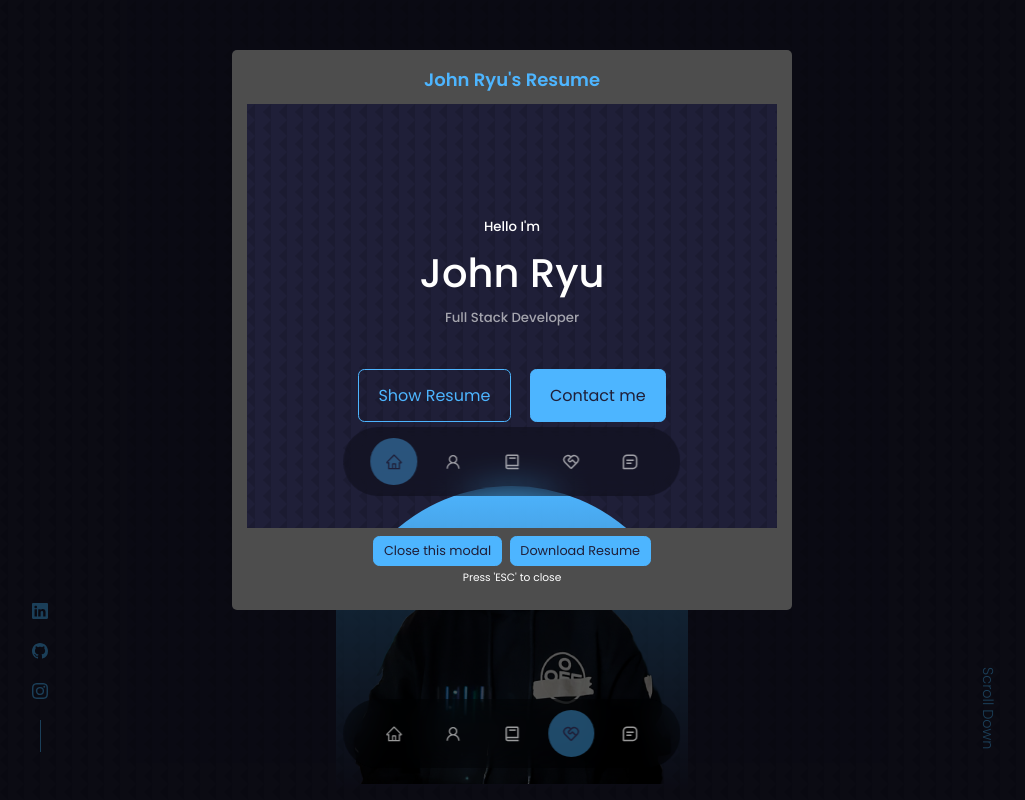
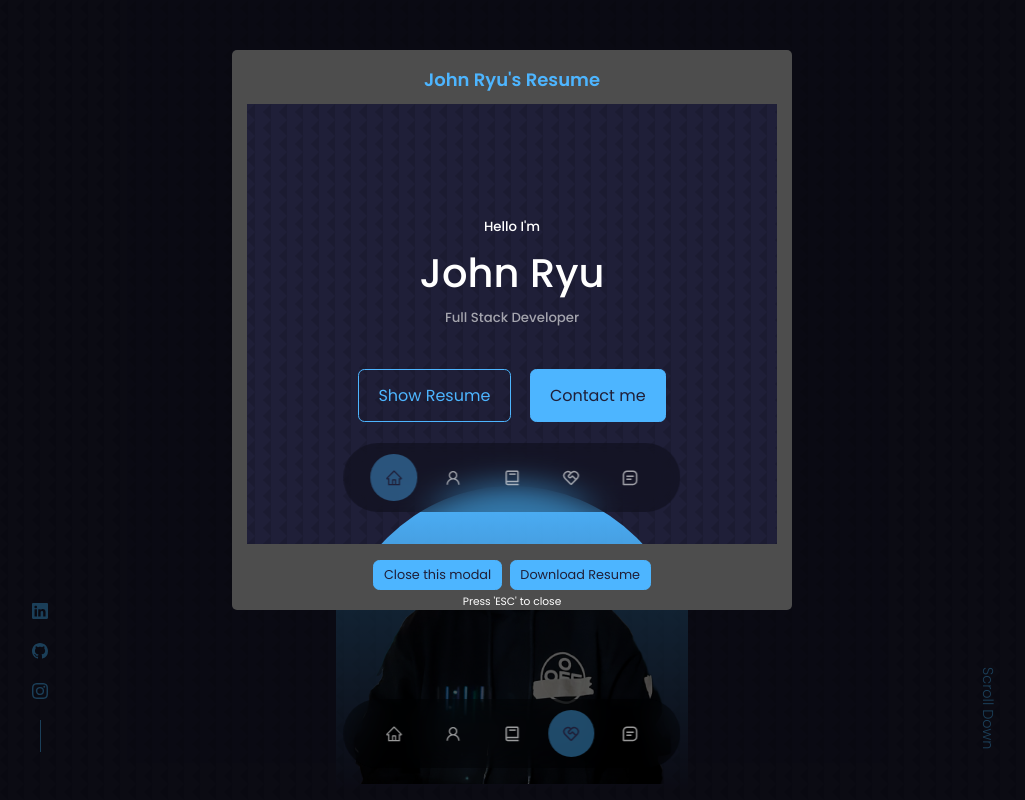
Before and after one commit to smashyou/portfolio, a React (Create React App) app: page / in a window 1280 px wide. Both pictures are taken after a click on the link "Show Resume". Shown: the top 800 px of the page, without its empty margins (128-1153 px from the left). Built offline with nearby package versions, Linux system fonts and the light colour scheme.

Commit message:
edited modal css again

```diff
--- a/src/components/header/Modal.jsx
+++ b/src/components/header/Modal.jsx
@@ -38,15 +38,14 @@ const Modal = ({ onRequestClose }) => {
     <div className="modal__backdrop">
       <div className="modal__container">
         <h3 className="modal__title">John Ryu's Resume</h3>
-        <iframe
-          id="resume_iframe"
-          title="jyresume"
-          src={Resume}
-          frameBorder="0"
-        >
-          <div className="modal__object"></div>
-        </iframe>
-
+        <div className="modal__object">
+          <iframe
+            id="resume_iframe"
+            title="jyresume"
+            src={Resume}
+            frameBorder="0"
+          ></iframe>
+        </div>
         <div className="modal__cta">
           <a
             ref={ref}
--- a/src/components/header/modal.css
+++ b/src/components/header/modal.css
@@ -27,20 +27,21 @@
   width: 70vh;
 }
 
-#resume_iframe {
+.modal__object {
   position: relative;
-  height: 80%;
-  width: 100%;
-  box-sizing: border-box;
-  z-index: 2;
+  overflow: hidden;
+  padding-top: 56.25%;
+  height: 55vh;
+  margin-bottom: 1rem;
 }
 
-.modal__object {
+#resume_iframe {
   position: absolute;
-  background-color: transparent;
+  top: 0;
+  left: 0;
   width: 100%;
-  padding-bottom: 1rem;
-  z-index: 3;
+  height: 100%;
+  border: 0;
 }
 
 .modal__cta {
```
